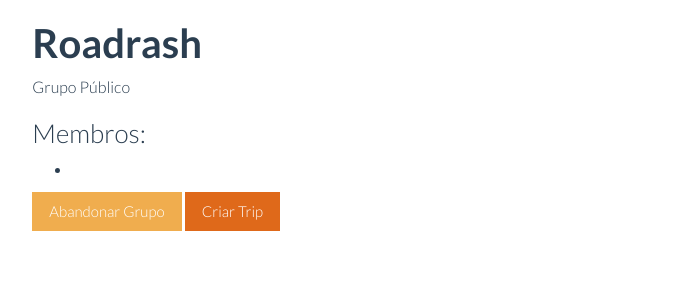
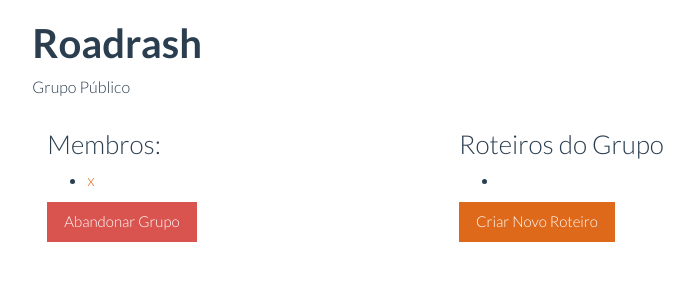
Before and after one commit to ikkebr/hackinpoa, a Django app: page /groups/1/detail/ in a window 1280 px wide. Shown: the part 80-380 px from the top of the page, without its empty margins (196-890 px from the left). Run offline with Django 3.2, Linux system fonts and the light colour scheme; a user stored in the database is signed in; data comes from the database, SQL or seed files in the repository; some libraries are stand-ins or nearby versions.

Commit message:
lots ofn ew stuff

```diff
--- a/base/templates/base/master.html
+++ b/base/templates/base/master.html
@@ -38,7 +38,7 @@
           <div class="collapse navbar-collapse">
             <ul class="nav navbar-nav pull-right">
               <li><a href="{% url 'profile' %}">Perfil</a></li>
-              <li><a href="{% url 'index' %}">Roteiros</a></li>
+              <li><a href="{% url 'trip_list' %}">Roteiros</a></li>
               <li><a href="{% url 'groups' %}">Grupos</a></li>
               <li><a href="{% url 'django.contrib.auth.views.logout_then_login' %}">Logout</a></li>
             </ul>
--- a/groups/templates/groups/group_detail.html
+++ b/groups/templates/groups/group_detail.html
@@ -8,11 +8,13 @@
 
 	<p>Grupo {% if object.is_public %}Público{% else %}Privado{% endif %}</p>
 
+
+	<div class="col-md-6">
 		<h3>Membros:</h3>
 			{% if object.group_access_set.all %}
 				<ul>
 					{% for each in object.group_access_set.all %}
-					<li> {{ each.user.userprofile.name }} </li>
+						<li><a>x {{ each.user.userprofile.name }}</a></li>
 					{% endfor %}
 				</ul>
 			{% else %}
@@ -23,12 +25,28 @@
 		{% if not is_member %}
 			<a class='btn btn-primary' href='{% url "join_group" object.id %}'>Participar do Grupo</a>
 		{% else %}
-		<a class='btn btn-warning' href='{% url "leave_group" object.id %}'>Abandonar Grupo</a>
+			<a class='btn btn-danger' href='{% url "leave_group" object.id %}'>Abandonar Grupo</a>
+		{% endif %}
+	</div>
+
+	<div class="col-md-6">
+		<h3>Roteiros do Grupo</h3>
+		{% if object.trip_set.all %}
+			<ul>
+				{% for each in object.trip_set.all %}
+					<li><a href='{% url "trip:create-route" each.id %}'>{{ each.name }}</a></li>
+				{% endfor %}
+			</ul>
+		{% else %}
+			<p>Esse grupo ainda não criou nenhum roteiro.
+				{% if not is_member %} Torne-se membro do grupo para criar um roteiro. {% endif %}
+			</p>
 		{% endif %}
 
 		{% if is_member %}
-		<a class='btn btn-large btn-primary' href='{% url "trip:create" %}?group={{ object.id }}'>Criar Trip</a>
+			<a class='btn btn-large btn-primary' href='{% url "trip:create" %}?group={{ object.id }}'>Criar Novo Roteiro</a>
 		{% endif %}
+	</div>
 
 	</div>
 </div>
--- a/groups/urls.py
+++ b/groups/urls.py
@@ -8,4 +8,5 @@
 	url(r'^(?P<pk>\d+)/members/add$', 'groups.views.add_group_members', name="group_add_members"),
 	url(r'^(?P<pk>\d+)/join$', 'groups.views.join_group', name="join_group"),
 	url(r'^(?P<pk>\d+)/leave$', 'groups.views.leave_group', name="leave_group"),
+	url(r'^trip_list$', 'groups.views.trip_list', name='trip_list')
 ]
--- a/groups/views.py
+++ b/groups/views.py
@@ -139,3 +139,10 @@
         return redirect('group_details', pk)
 
     return render(request, 'groups/group_add_member.html', {'form': form, 'pk': pk})
+
+
+
+def trip_list(request):
+    grupos = Group_Access.objects.filter(user=request.user)
+
+    return render(request, 'groups/trip_list.html', { 'grupos': grupos })
```
Lines whose indentation alone changed are shown as unchanged.
